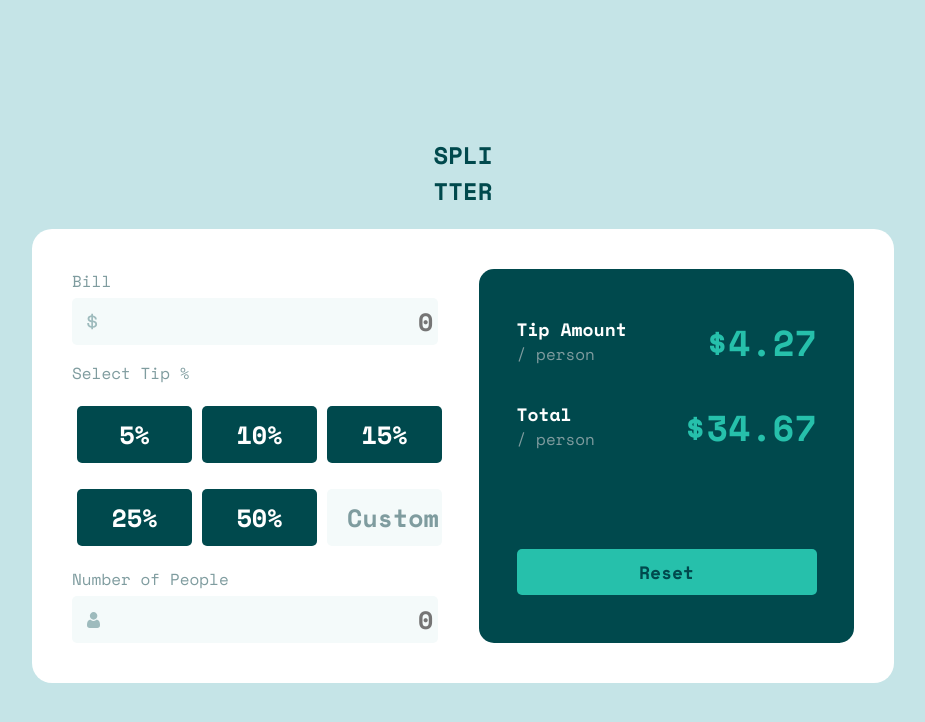
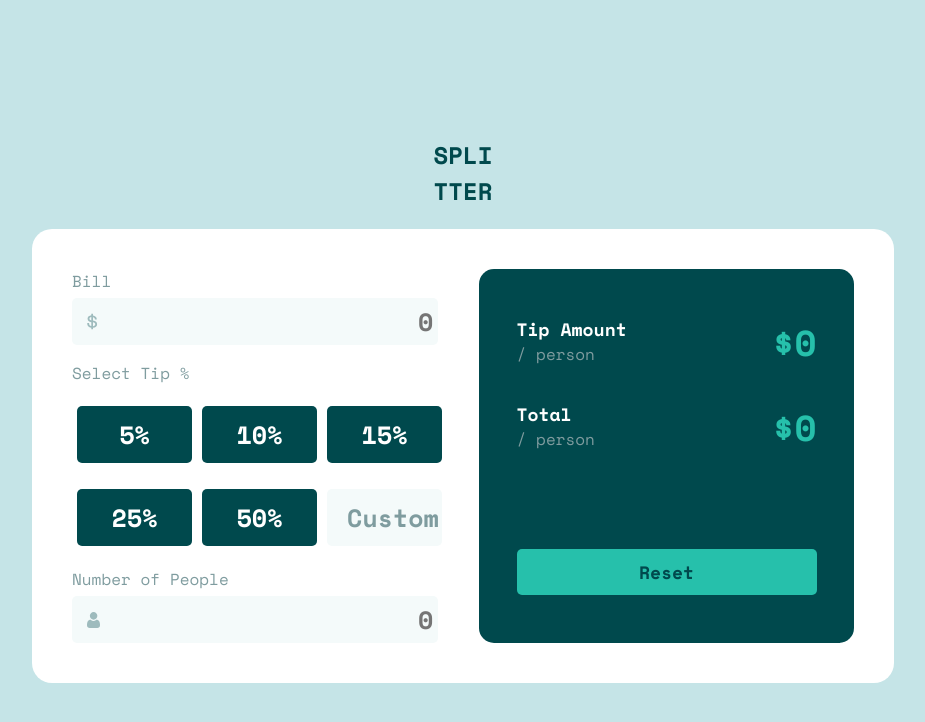
Before and after one commit to qusaikader/tip-calculator-react, a React (Create React App) app: page / in a window 1280 px wide. Shown: the top 722 px of the page, without its empty margins (177-1102 px from the left). Built offline with nearby package versions, Linux system fonts and the light colour scheme.

Commit message:
React data trasnfer throught components

```diff
--- a/src/App.js
+++ b/src/App.js
@@ -1,16 +1,20 @@
+import { useState } from 'react';
 import './App.css';
 import TipCalculateForm from './Components/Form/TipCalculateForm';
 import DisplayResult from './Components/Results/DisplayResult';
 
 function App() {
+
+  const [data, setData] = useState();
+
   return (
     <>
       <header>
         <h2>SPLI<br/>TTER</h2>
       </header>
       <main className='container'>
-        <TipCalculateForm />
-        <DisplayResult />
+        <TipCalculateForm dataHandler = {setData}/>
+        <DisplayResult finalData = {data}/>
       </main>
     </>
   );
--- a/src/Components/Form/TipCalculateForm.js
+++ b/src/Components/Form/TipCalculateForm.js
@@ -1,25 +1,58 @@
 import './TipCalculateForm.css'
 import icon_dollar from '../../assets/icon_dollar.svg'
 import icon_person from '../../assets/icon_person.svg'
+import { useState, useEffect } from 'react'
 
 const TipCalculateForm = (props) => {
+    const[totalBill, setTotalBill] = useState();
+    const[totalPpl, setTotalPpl] = useState();
+    const[tipAmount, setTipAmount] = useState();
 
     const tipPercentageOne = [5, 10, 15];
     const tipPercentageTwo = [25, 50];
+
+    const inputChangeHandler = (name, value) => {
+        if(name === 'bill'){
+            setTotalBill(value);
+        }
+        else if(name === 'people'){
+            setTotalPpl(value);
+        }
+        else if(name === 'tip'){
+            setTipAmount(value)
+        }
+    }
+
+    useEffect(() => {
+        finalDataHandler();
+    }, [totalBill, totalPpl, tipAmount]);
+
+    const finalDataHandler = () => {
+        if(totalBill !== undefined && totalPpl !== undefined && tipAmount !== undefined){
+            if(totalBill > 0 && totalPpl > 0){
+                let data = {
+                    bill : totalBill,
+                    people : totalPpl,
+                    tip : tipAmount
+                }
+                props.dataHandler(data);
+            }
+        }
+    }
 
     return (
         <div className='tipForm'>
             <div className="input-group">
                 <label htmlFor="billAmount">Bill</label>
                 <img src={icon_dollar} alt="Dollar Icon" id='inputIcon'/>
-                <input type="number" name="billAmount" id="billAmount" placeholder='0'/>
+                <input type="number" name="billAmount" id="billAmount" placeholder='0' onChange={(e) => inputChangeHandler('bill',e.target.value)}/>
             </div>
             <div className='tip-group'>
                 <p>Select Tip %</p>
                 <ul>
                 {tipPercentageOne.map((amount)=>{
                     return (
-                    <li key={amount}>{amount}%</li>
+                    <li key={amount} onClick={()=>inputChangeHandler('tip',amount)}>{amount}%</li>
                     )
                 })
                 }
@@ -27,7 +60,7 @@ const TipCalculateForm = (props) => {
                 <ul>
                 {tipPercentageTwo.map((amount)=>{
                     return (
-                        <li key={amount}>{amount}%</li>
+                        <li key={amount} onClick={()=>inputChangeHandler('tip',amount)}>{amount}%</li>
                     )
                 })
                 }
@@ -37,7 +70,7 @@ const TipCalculateForm = (props) => {
             <div className="input-group">
                 <label htmlFor="totalPeople">Number of People</label>
                 <img src={icon_person} alt="Person Icon" id='inputIcon'/>
-                <input type="number" name="totalPeople" id="totalPeople" placeholder='0'/>
+                <input type="number" name="totalPeople" id="totalPeople" placeholder='0' onChange={(e) => inputChangeHandler('people',e.target.value)}/>
             </div>
         </div>
     );
--- a/src/Components/Results/DisplayResult.js
+++ b/src/Components/Results/DisplayResult.js
@@ -1,7 +1,19 @@
+
 import './DisplayResult.css'
 
 
 const DisplayResult = (props) => {
+
+    let tipPerPerson = 0.00;
+    let billPerPerson = 0.00;
+
+
+    if (props.finalData !== undefined){
+        tipPerPerson = props.finalData.tip;
+        billPerPerson = props.finalData.bill;
+    }
+
+
     return (
         <div className='result-container'>
             <div className='displaybox'>
@@ -11,7 +23,7 @@ const DisplayResult = (props) => {
                         <p>/ person</p>
                     </div>
                     <div className='amountBox'>
-                        <p>$4.27</p>
+                        <p>${tipPerPerson}</p>
                     </div>
                 </div>
                 <div className='output-group'>
@@ -20,7 +32,7 @@ const DisplayResult = (props) => {
                         <p>/ person</p>
                     </div>
                     <div className='amountBox'>
-                        <p>$34.67</p>
+                        <p>${billPerPerson}</p>
                     </div>
                 </div>
             </div>
```
